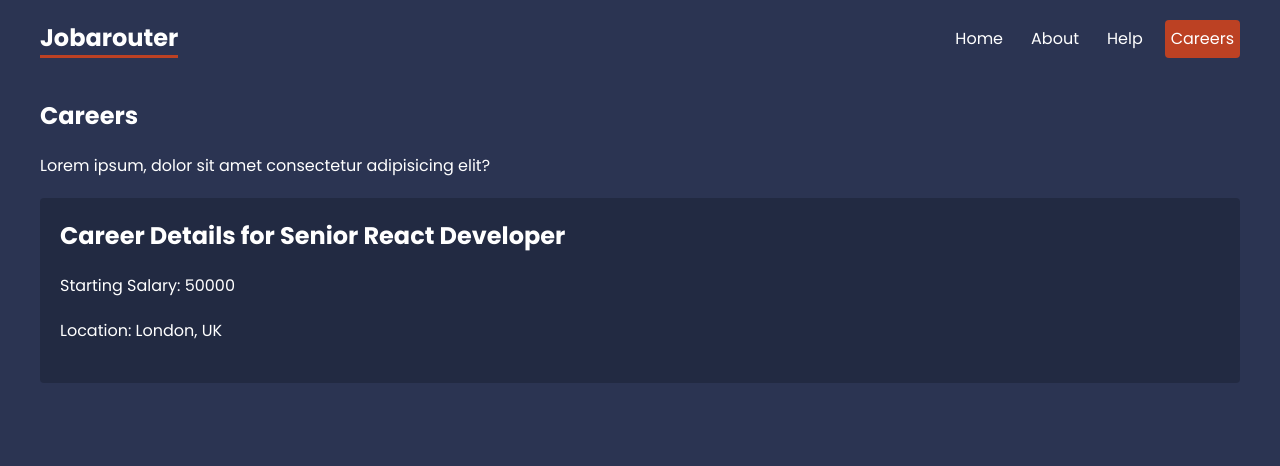
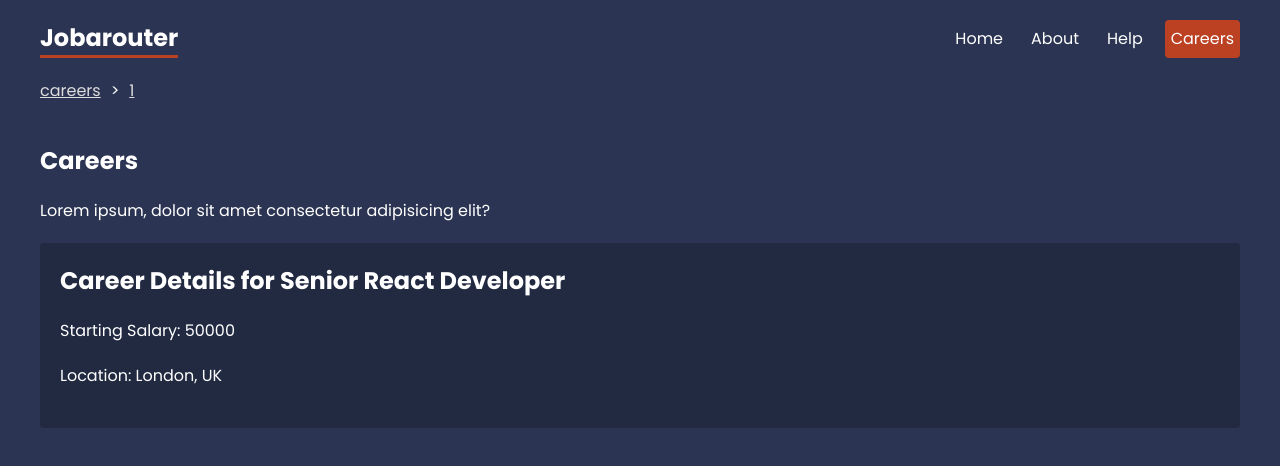
Before and after one commit to franciucruben/Router-In-Depth, a React (Create React App) app: page /careers/1 in a window 1280 px wide. Shown: the top 466 px of the page. Built offline with nearby package versions, Linux system fonts and the light colour scheme; data requests are answered from the project's data file.

Commit message:
BreadCrumbs component

```diff
--- /dev/null
+++ b/src/components/Breadcrumbs.js
@@ -0,0 +1,25 @@
+import { Link, useLocation } from "react-router-dom"
+
+export default function Breadcrumbs() {
+    const location = useLocation();
+
+    let currentLink = '';
+    const crumbs = location.pathname.split('/')
+    .filter(crumb => crumb !== '')
+    .map(crumb => {
+        currentLink += `/${crumb}`
+
+        return(
+        <div className="crumb" key={crumb}>
+            <Link to={currentLink}>{crumb}</Link>
+        </div>
+        )
+    })
+
+
+  return (
+    <div className="breadcrumbs">
+        {crumbs}
+    </div>
+  )
+}
--- a/src/index.css
+++ b/src/index.css
@@ -130,3 +130,21 @@
 }
 
 /* breadcrumbs */
+.breadcrumbs {
+  max-width: 1200px;
+  margin: 20px auto;
+}
+.breadcrumbs > *{
+  display: inline-block;
+  margin-right: 10px;
+}
+.breadcrumbs .crumb:after {
+  content: '>';
+  margin-left: 10px;
+}
+.breadcrumbs .crumb:last-child:after {
+  display: none;
+}
+.breadcrumbs .crumb a {
+  color: #ddd;
+}
--- a/src/layouts/RootLayout.js
+++ b/src/layouts/RootLayout.js
@@ -1,4 +1,5 @@
 import { NavLink, Outlet } from "react-router-dom";
+import Breadcrumbs from "../components/Breadcrumbs";
 
 export default function RootLayout() {
   return (
@@ -10,7 +11,9 @@
           <NavLink to="about">About</NavLink>
           <NavLink to="help">Help</NavLink>
           <NavLink to="careers">Careers</NavLink>
+
         </nav>
+        <Breadcrumbs />
       </header>
       <main>
         <Outlet/>
```
